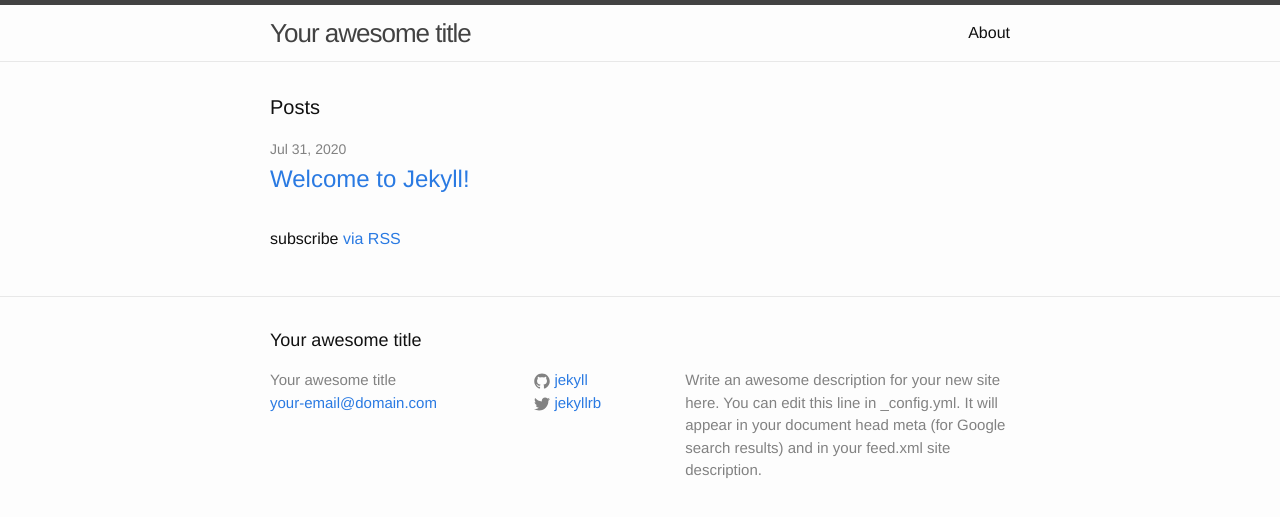
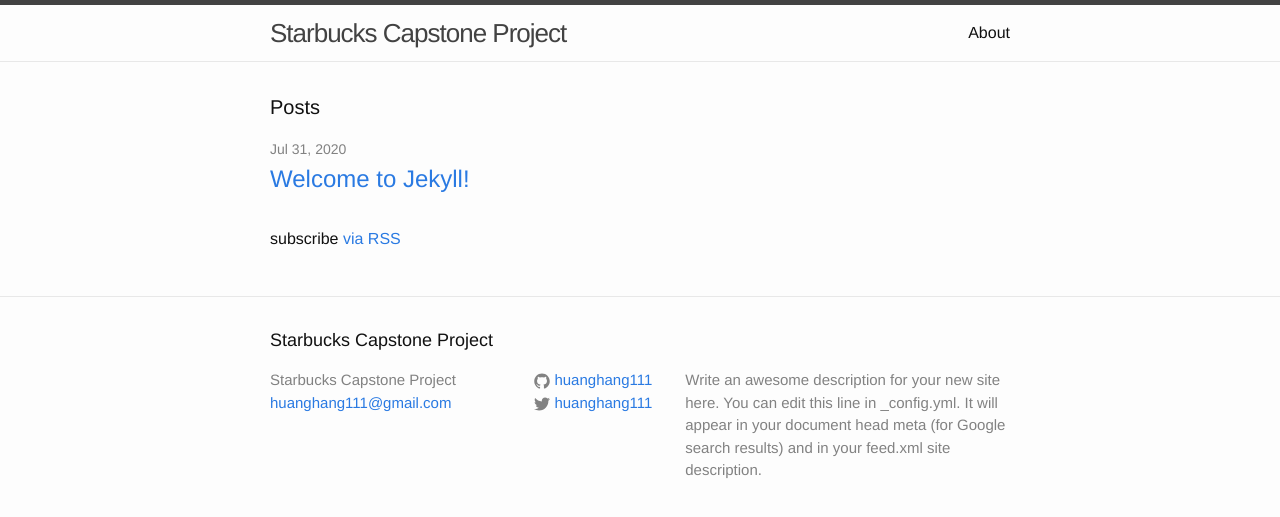
Before and after one commit to huanghang111/StarbucksCapstoneProject, a Jekyll site: the page built from CapstonePage/index.html, in a window 1280 px wide. Shown: the top 517 px of the page. Built offline with Jekyll 4.4.1, drawn with Linux system fonts in a browser that asks for light colours.

Commit message:
Update _config.yml
change some of the setting ...

```diff
--- a/CapstonePage/_config.yml
+++ b/CapstonePage/_config.yml
@@ -6,16 +6,16 @@
 # 'jekyll serve'. If you change this file, please restart the server process.
 
 # Site settings
-title: Your awesome title
-email: your-email@domain.com
+title: Starbucks Capstone Project
+email: huanghang111@gmail.com
 description: > # this means to ignore newlines until "baseurl:"
   Write an awesome description for your new site here. You can edit this
   line in _config.yml. It will appear in your document head meta (for
   Google search results) and in your feed.xml site description.
-baseurl: "" # the subpath of your site, e.g. /blog
-url: "http://yourdomain.com" # the base hostname & protocol for your site
-twitter_username: jekyllrb
-github_username:  jekyll
+baseurl: "/blog" # the subpath of your site, e.g. /blog
+url: "https://gitbhub.com/huanghang111" # the base hostname & protocol for your site
+twitter_username: huanghang111
+github_username:  huanghang111
 
 # Build settings
 markdown: kramdown
```
